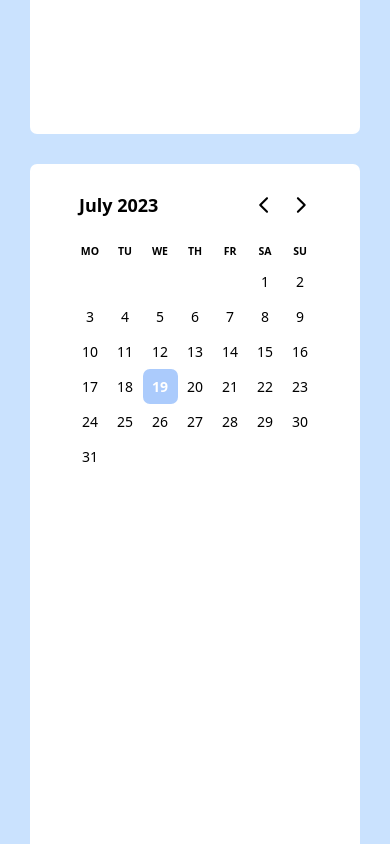
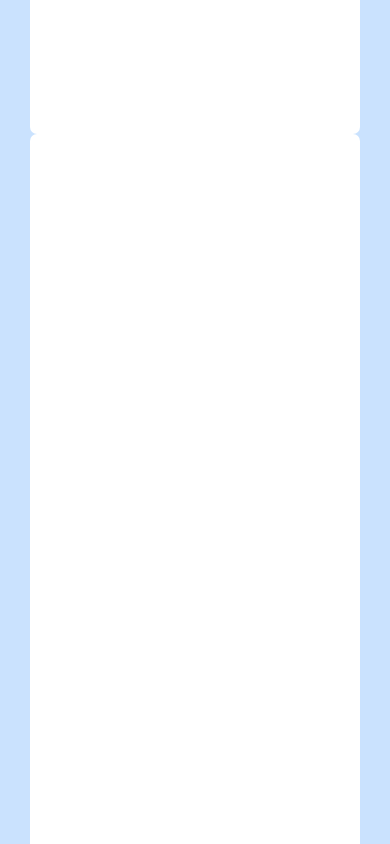
Before and after one commit to cheonyeji/willing, a React (Create React App) app: page / in a window 390 px wide. Shown: the part 900-1744 px from the top of the page. Built offline with nearby package versions, Linux system fonts and the light colour scheme.

Commit message:
반응형 달력,메모 순서 바꿈

```diff
--- a/src/pages/MainPage.tsx
+++ b/src/pages/MainPage.tsx
@@ -121,7 +121,7 @@ const ToDoPageWrapper = styled((props: pageProps) => <ToDoPage {...props} />)`
 const RightSidePageWrapper = styled((props: pageProps) => (
   <RightSidePage {...props} />
 ))`
-  margin: 30px 0;
+  margin: 0px 0;
   grid-column: 10/13;
   margin-right: 30px;
   display: flex;
@@ -133,7 +133,7 @@ const RightSidePageWrapper = styled((props: pageProps) => (
   @media (max-width: 768px) {
     margin-left: 30px;
     margin-right: 30px;
-
+    flex-direction: column-reverse;
 
   }
 
```
